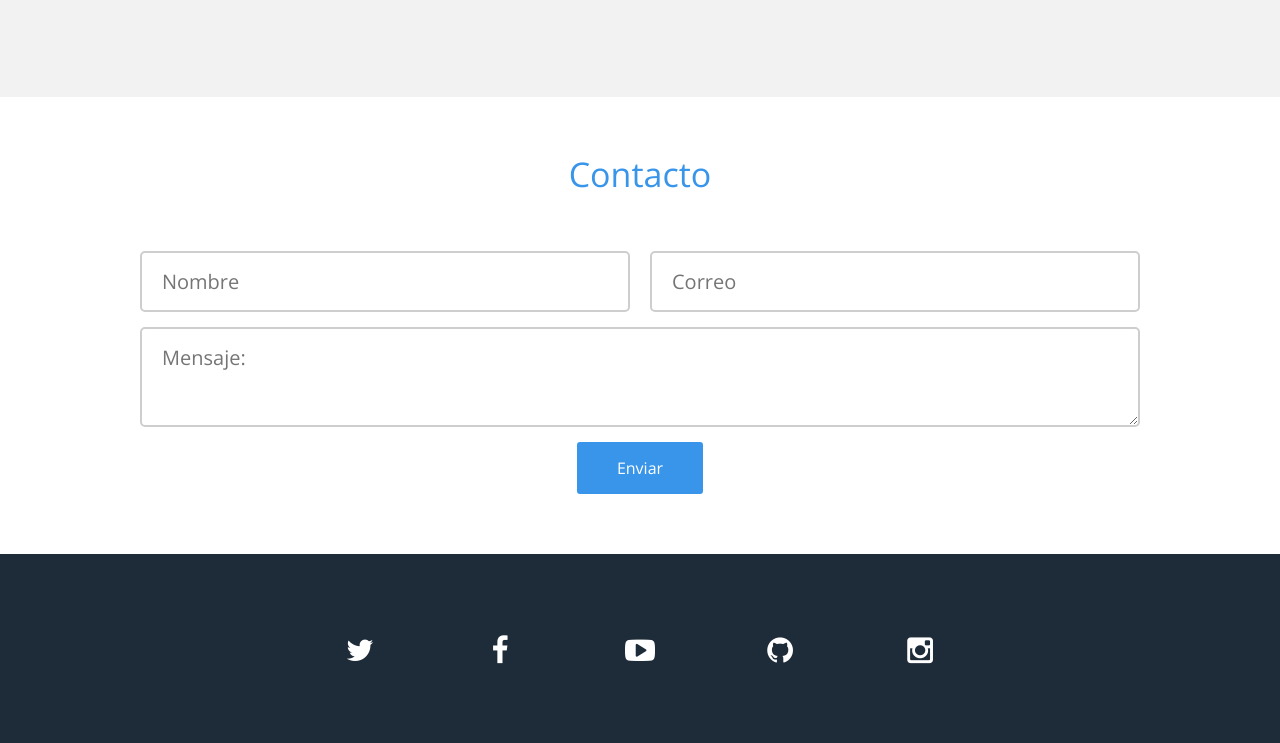
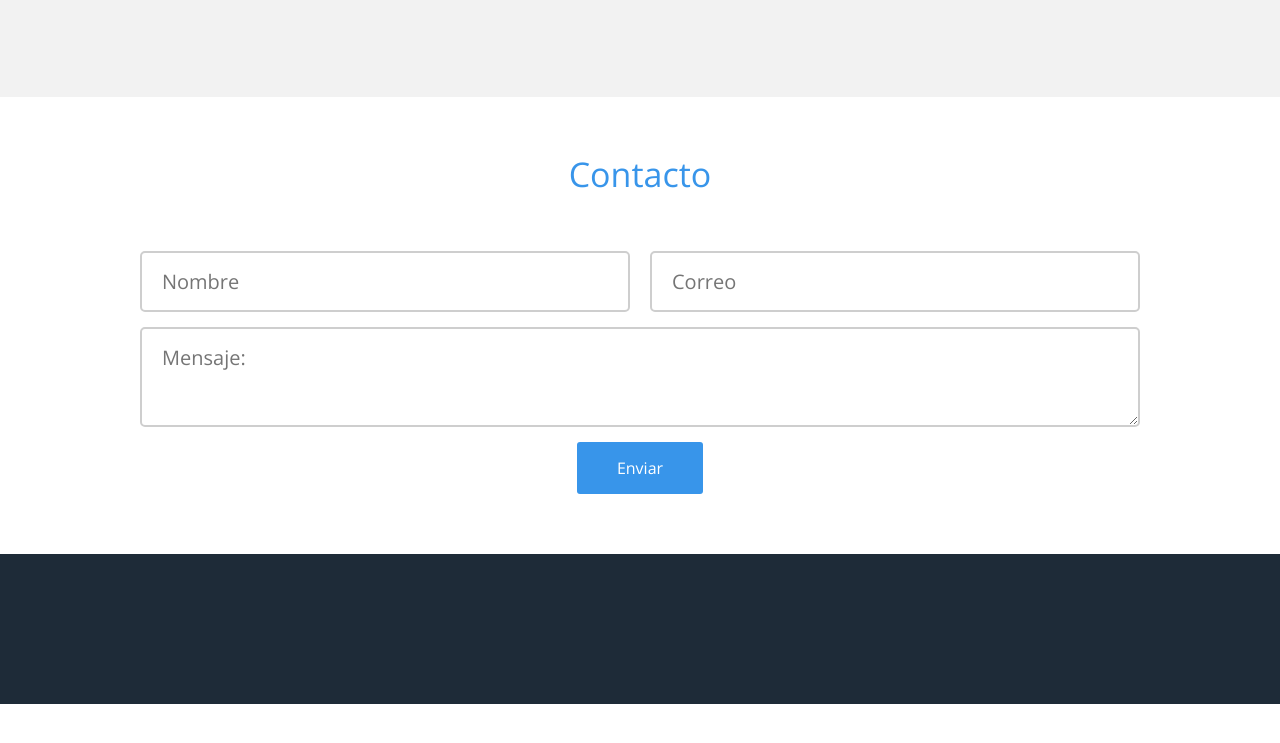
Before and after one commit to beztao01/perla_rojas, a plain HTML site: page index.html in a window 1280 px wide. Shown: the part 1680-2423 px from the top of the page. After the commit the page ends 2384 px from the top, so only its background shows below. Drawn offline with nearby package versions, Linux system fonts and the light colour scheme.

Commit message:
actualizacion 02

```diff
--- a/index.html
+++ b/index.html
@@ -138,11 +138,11 @@
 
 		<section class="redes-sociales">
 			<div class="contenedor">
-				<a class="twitter" href="http://www.twitter.com/falconmasters"><i class="fa fa-twitter"></i></a>
-				<a class="facebook" href="http://www.facebook.com/falconmasters"><i class="fa fa-facebook"></i></a>
-				<a class="youtube" href="http://www.youtube.com/falconmasters"><i class="fa fa-youtube-play"></i></a>
-				<a class="github" href="http://www.github.com/falconmasters"><i class="fa fa-github"></i></a>
-				<a class="instagram" href="http://www.instagram.com/falconmasters"><i class="fa fa-instagram"></i></a>
+				<a class="twitter" href="http://www.twitter.com"><i class="twitter"></i></a>
+				<a class="facebook" href="http://www.facebook.com"><i class="facebook"></i></a>
+				<a class="youtube" href="http://www.youtube.com"><i class="youtube-play"></i></a>
+				<a class="github" href="http://www.github.com"><i class="github"></i></a>
+				<a class="instagram" href="http://www.instagram.com"><i class="instagram"></i></a>
 			</div>
 		</section>
 	</footer>
```
